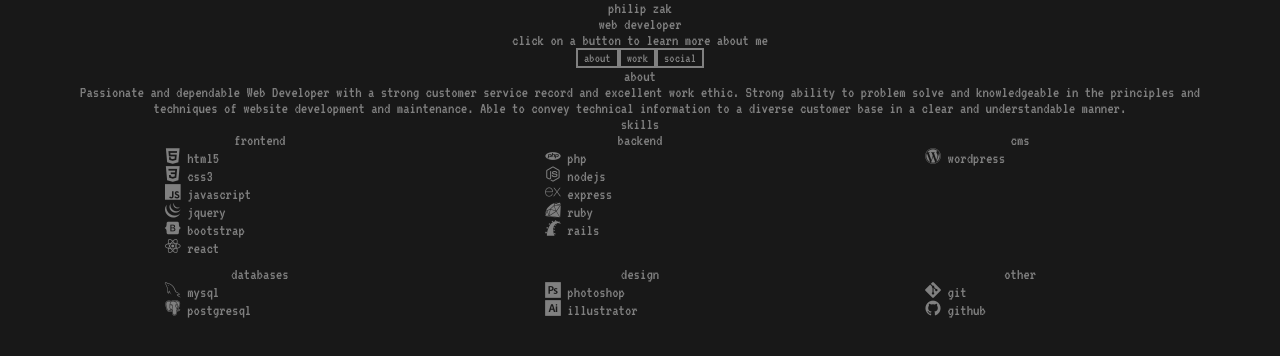
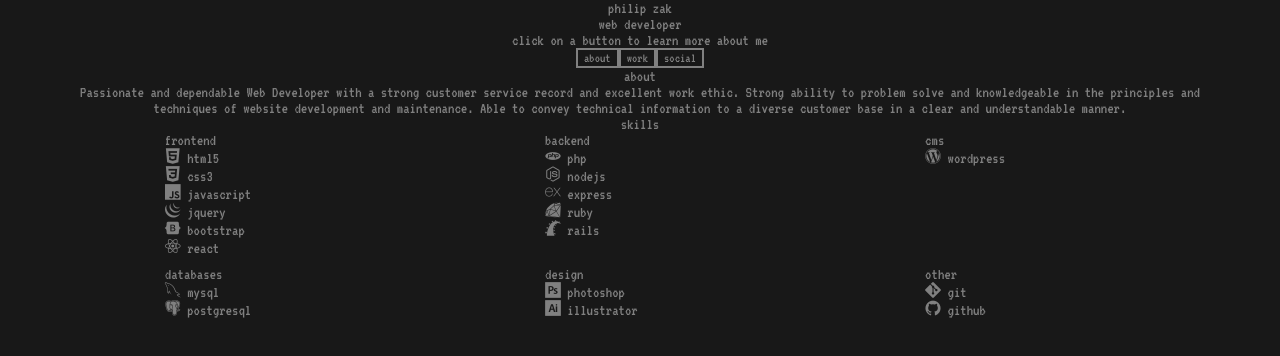
Before and after one commit to zakphi/portfolioV2, a plain HTML site: page index.html in a window 1280 px wide. Both pictures are taken after a click on the button "about". Drawn offline with nearby package versions, Linux system fonts and the light colour scheme.

Commit message:
css tweaks for skills container

```diff
--- a/css/style.css
+++ b/css/style.css
@@ -37,16 +37,18 @@ main{
   margin-bottom: 10px;
   display: flex;
   flex-direction: column;
-  justify-content: flex-start;
-  align-items: center;
 }
 
-#skillsCont div h3, #skillsCont div ul{
+#skillsCont div h4, #skillsCont div ul{
   width: 100%;
 }
 
 @media screen and (min-width: 768px) {
-  #skillsCont div h3, #skillsCont div ul{
+  #skillsCont div h4, #skillsCont div ul{
     width: 50%;
   }
+
+  #skillsCont div{
+    align-items: center;
+  }
 }
```
